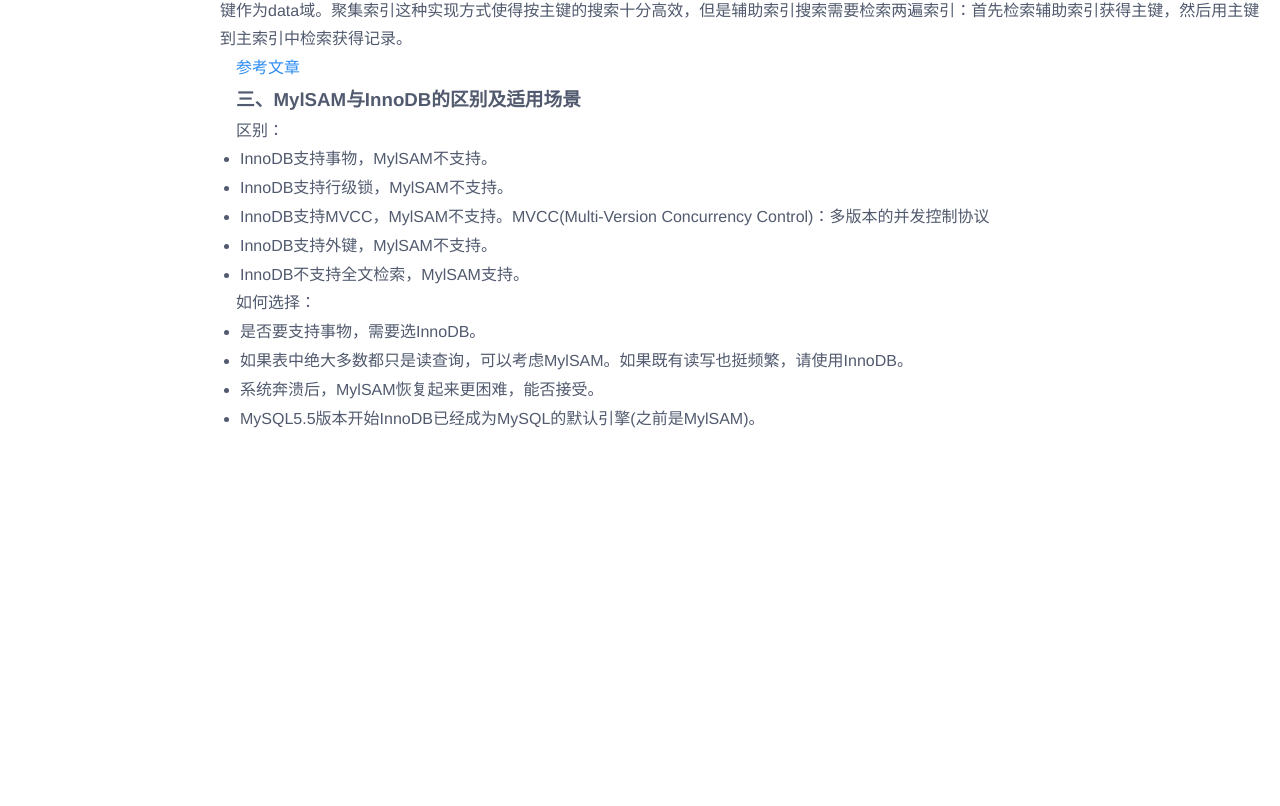
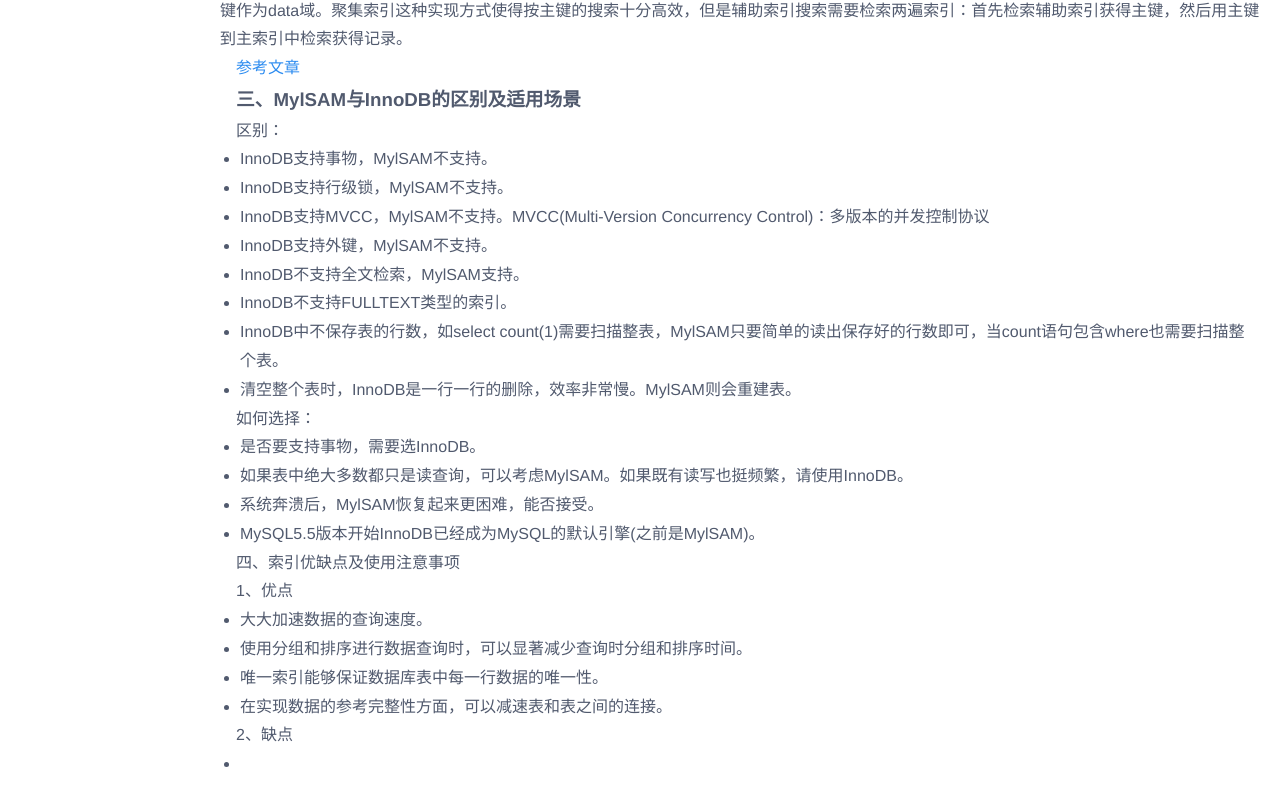
Before and after one commit to lixaviers/suyan-ms, a Vue app: page /#/mysql in a window 1280 px wide. Shown: the part 2098-2904 px from the top of the page. Before the commit the page ends 2609 px from the top, so only its background shows below. Built offline with nearby package versions, Linux system fonts and the light colour scheme.

Commit message:
feat:page

```diff
--- a/src/views/page/mysql.vue
+++ b/src/views/page/mysql.vue
@@ -66,6 +66,9 @@
 <li>InnoDB支持MVCC，MylSAM不支持。MVCC(Multi-Version Concurrency Control)：多版本的并发控制协议</li>
 <li>InnoDB支持外键，MylSAM不支持。</li>
 <li>InnoDB不支持全文检索，MylSAM支持。</li>
+<li>InnoDB不支持FULLTEXT类型的索引。</li>
+<li>InnoDB中不保存表的行数，如select count(1)需要扫描整表，MylSAM只要简单的读出保存好的行数即可，当count语句包含where也需要扫描整个表。</li>
+<li>清空整个表时，InnoDB是一行一行的删除，效率非常慢。MylSAM则会重建表。</li>
 </ul>
 <p>如何选择：</p>
 <ul>
@@ -74,7 +77,18 @@
 <li>系统奔溃后，MylSAM恢复起来更困难，能否接受。</li>
 <li>MySQL5.5版本开始InnoDB已经成为MySQL的默认引擎(之前是MylSAM)。</li>
 </ul>
-<p>&nbsp;</p>
+<p>四、索引优缺点及使用注意事项</p>
+<p>1、优点</p>
+<ul>
+<li>大大加速数据的查询速度。</li>
+<li>使用分组和排序进行数据查询时，可以显著减少查询时分组和排序时间。</li>
+<li>唯一索引能够保证数据库表中每一行数据的唯一性。</li>
+<li>在实现数据的参考完整性方面，可以减速表和表之间的连接。</li>
+</ul>
+<p>2、缺点</p>
+<ul>
+<li>&nbsp;</li>
+</ul>
 <p>&nbsp;</p>
     </div>
 </template>
```
